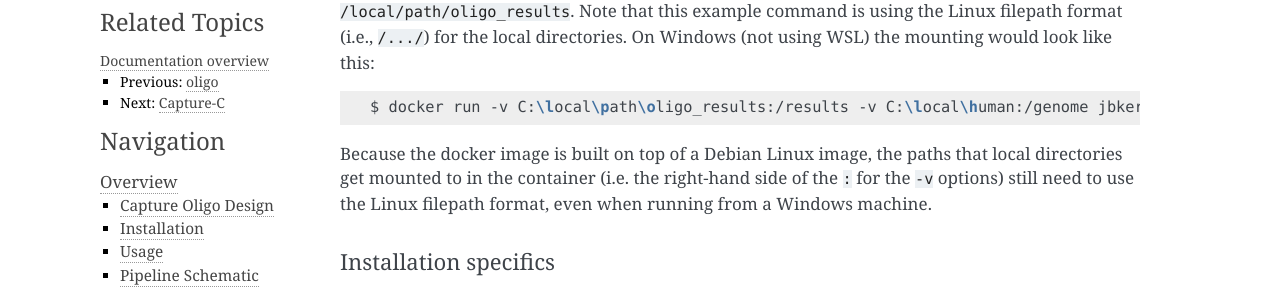
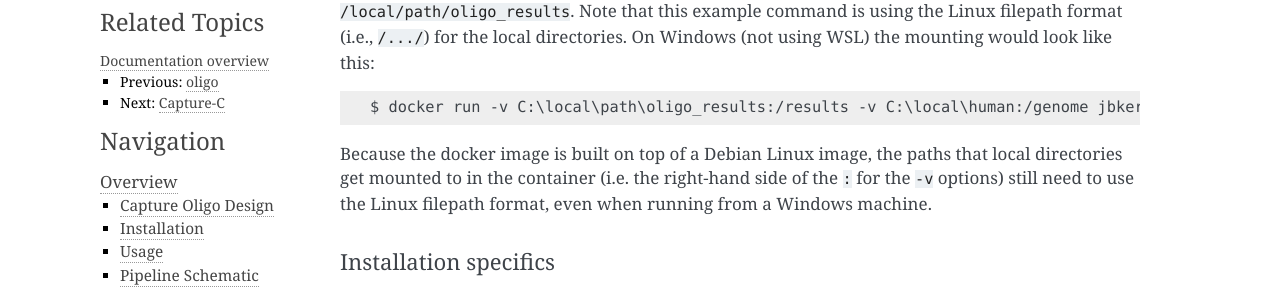
Before and after one commit to jbkerry/oligo, a Sphinx documentation site: the page built from docs/overview.rst, in a window 1280 px wide and 900 px high, scrolled down 2627 px. Shown: the part 162-451 px from the top of the window. Built offline with Sphinx 7.4.7, drawn with Linux system fonts in a browser that asks for light colours; formulas are drawn with MathJax 3; some of the changed lines change nothing that is shown; some of the changed text lies outside the part shown.

Commit message:
Documentation updates

```diff
--- a/README.rst
+++ b/README.rst
@@ -114,7 +114,7 @@
 With this command, the output results will appear in the example local directory of ``/local/path/oligo_results``. Note that this example command is using the Linux filepath
 format (i.e., ``/.../``) for the local directories. On Windows (not using WSL) the mounting would look like this:
 
-.. code-block:: bash
+.. code-block::
 
   $ docker run -v C:\local\path\oligo_results:/results -v C:\local\human:/genome jbkerry/oligo:latest off-target -f /genome/genome.fa -g hg38 -b ./off_target_sites.bed -o 100 -t 50 -m 300 --blat
 
@@ -195,4 +195,4 @@
       (etc.)
 
 For full documentation on each of the subcommands and how each of their options affects the run, see the full documentation at http://oligo.readthedocs.io. There you will find
-a detailed documentation page for each of the subcommads, as well as information regarding the oligo output file and how best to make use of it.
+a detailed documentation page for each of the subcommands, as well as information regarding the oligo output file and how best to make use of it.
--- a/docs/overview.rst
+++ b/docs/overview.rst
@@ -9,7 +9,7 @@
 
 .. include:: ../README.rst
     :start-line: 15
-    :end-line: 192
+    :end-line: 196
 
 More detailed usage information for each of the subcommads can be found in the individual pages, via the navigation on the left.
 
```
